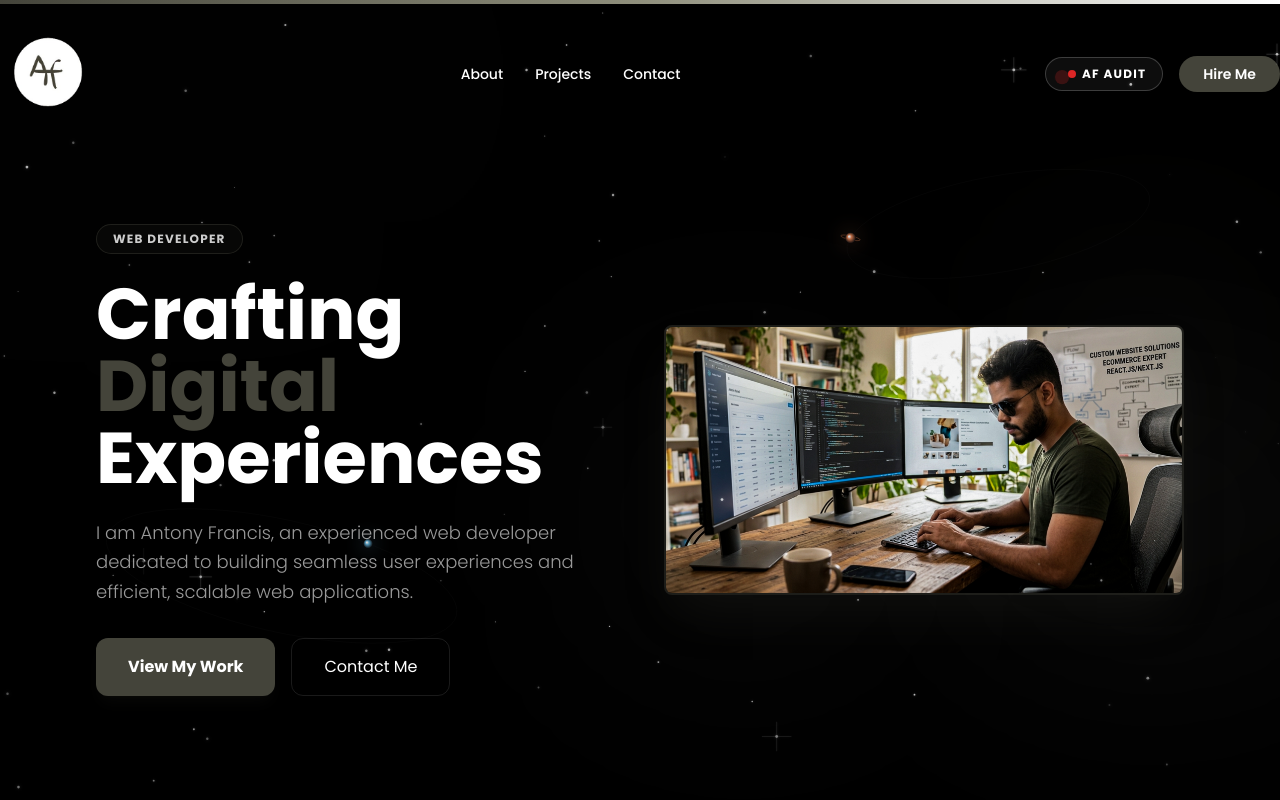
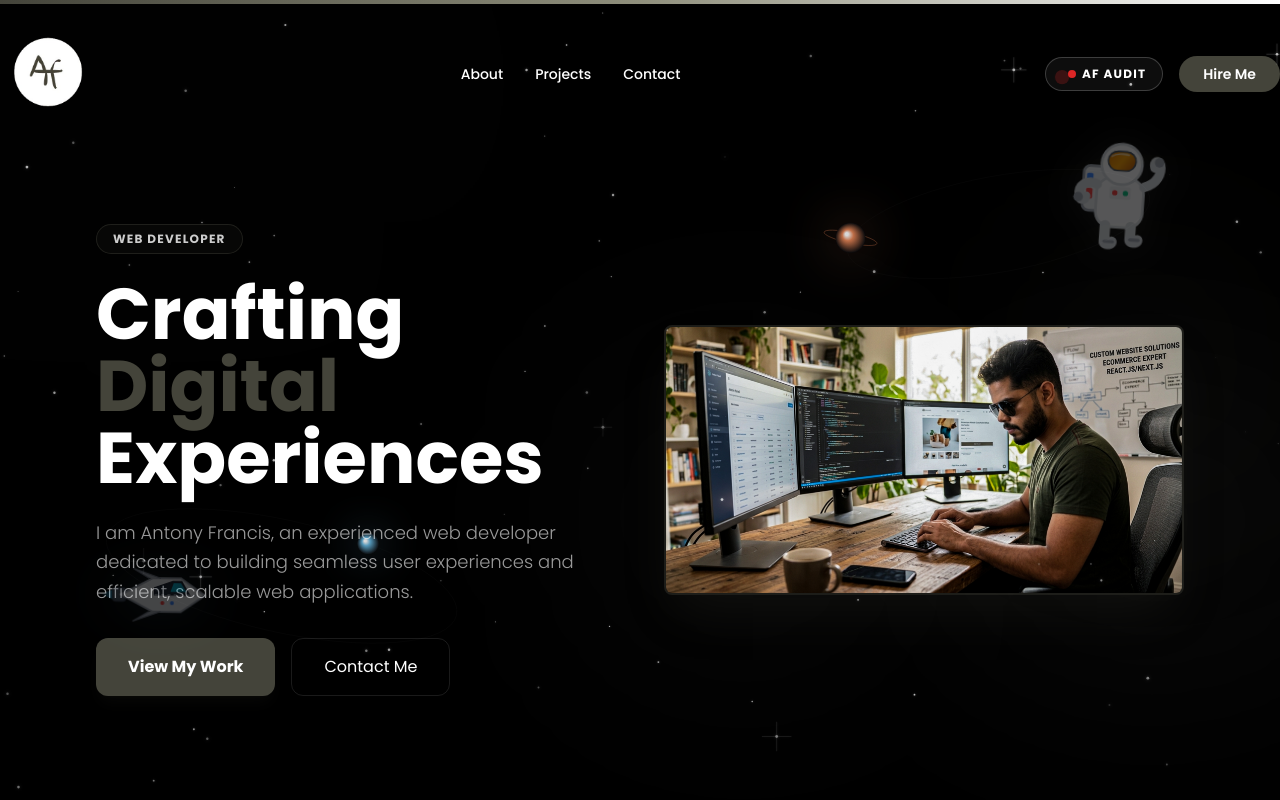
Before and after one commit to Antony-24/antony, a Next.js app: page / in a window 1280 px wide. Shown: the top 800 px of the page. Built offline with nearby package versions, Linux system fonts and the light colour scheme; a web font is replaced by a local one.

Commit message:
Scale up planets and add zero-gravity Floating Astronaut and Spaceship components

```diff
--- a/src/app/layout.tsx
+++ b/src/app/layout.tsx
@@ -1,6 +1,7 @@
 import type { Metadata } from "next";
 import "./globals.css";
 import StarDustParticles from "@/components/StarDustParticles";
+import FloatingSpaceElements from "@/components/FloatingSpaceElements";
 
 export const metadata: Metadata = {
   title: "Antony Francis | React Developer",
@@ -24,6 +25,7 @@ export default function RootLayout({
       </head>
       <body className="antialiased bg-background text-foreground relative">
         <StarDustParticles />
+        <FloatingSpaceElements />
         {children}
       </body>
     </html>
--- /dev/null
+++ b/src/components/FloatingSpaceElements.tsx
@@ -0,0 +1,170 @@
+"use client";
+
+import React from "react";
+import { motion } from "framer-motion";
+
+const FloatingSpaceElements: React.FC = () => {
+  return (
+    <div className="fixed inset-0 pointer-events-none z-20 overflow-hidden">
+
+      {/* 🧑‍🚀 FLOATING ASTRONAUT */}
+      <motion.div
+        className="absolute w-24 h-24 md:w-32 md:h-32"
+        style={{
+          top: "18%",
+          right: "8%",
+          opacity: 0.35,
+          filter: "drop-shadow(0 0 15px rgba(255, 255, 255, 0.1))",
+        }}
+        animate={{
+          y: [0, -18, 12, 0],
+          x: [0, 8, -6, 0],
+          rotate: [0, 6, -8, 0],
+        }}
+        transition={{
+          duration: 15,
+          ease: "easeInOut",
+          repeat: Infinity,
+        }}
+      >
+        <svg
+          viewBox="0 0 120 120"
+          fill="none"
+          xmlns="http://www.w3.org/2000/svg"
+          className="w-full h-full"
+        >
+          {/* Backpack/Life Support System */}
+          <rect x="25" y="35" width="22" height="42" rx="6" fill="#e5e7eb" stroke="#9ca3af" strokeWidth="2.5"/>
+          <rect x="28" y="42" width="6" height="10" rx="1.5" fill="#3b82f6"/>
+          <rect x="28" y="56" width="6" height="10" rx="1.5" fill="#ef4444"/>
+
+          {/* Body/Suit */}
+          <rect x="38" y="45" width="44" height="46" rx="14" fill="#f3f4f6" stroke="#d1d5db" strokeWidth="2.5" />
+
+          {/* Arms */}
+          {/* Left Arm floating up */}
+          <path d="M38 52C28 48 20 54 22 64C23 68 28 68 28 64" stroke="#d1d5db" strokeWidth="9" strokeLinecap="round"/>
+          <circle cx="21" cy="65" r="4.5" fill="#9ca3af" />
+
+          {/* Right Arm waving */}
+          <path d="M82 52C94 48 98 38 96 30C94 25 89 27 91 33" stroke="#d1d5db" strokeWidth="9" strokeLinecap="round"/>
+          <circle cx="95" cy="28" r="4.5" fill="#9ca3af" />
+
+          {/* Legs */}
+          {/* Left Leg */}
+          <path d="M48 90V105C48 108 55 108 55 105" stroke="#d1d5db" strokeWidth="10" strokeLinecap="round" />
+          <path d="M48 105H56" stroke="#9ca3af" strokeWidth="3" strokeLinecap="round"/>
+          {/* Right Leg */}
+          <path d="M72 90V102C72 105 79 105 79 102" stroke="#d1d5db" strokeWidth="10" strokeLinecap="round" />
+          <path d="M72 102H80" stroke="#9ca3af" strokeWidth="3" strokeLinecap="round"/>
+
+          {/* Helmet */}
+          <circle cx="60" cy="32" r="19" fill="#f9fafb" stroke="#d1d5db" strokeWidth="2.5" />
+
+          {/* Gold Visor with reflection reflection */}
+          <rect x="47" y="20" width="26" height="18" rx="9" fill="url(#visorGrad)" stroke="#4b5563" strokeWidth="1.5" />
+          <path d="M50 25C54 22 62 22 66 23" stroke="#ffffff" strokeWidth="1.5" strokeLinecap="round" opacity="0.6" />
+
+          {/* Suit Chest Details */}
+          <rect x="50" y="53" width="20" height="12" rx="2" fill="#e5e7eb" />
+          <circle cx="55" cy="59" r="2.5" fill="#ef4444" />
+          <circle cx="65" cy="59" r="2.5" fill="#10b981" />
+
+          {/* Definitions for visors */}
+          <defs>
+            <linearGradient id="visorGrad" x1="47" y1="20" x2="73" y2="38" gradientUnits="userSpaceOnUse">
+              <stop offset="0%" stopColor="#d97706" />
+              <stop offset="50%" stopColor="#f59e0b" />
+              <stop offset="100%" stopColor="#b45309" />
+            </linearGradient>
+          </defs>
+        </svg>
+      </motion.div>
+
+      {/* 🚀 SLEEK FUTURISTIC SPACESHIP */}
+      <motion.div
+        className="absolute w-28 h-14 md:w-36 md:h-18"
+        style={{
+          bottom: "22%",
+          left: "6%",
+          opacity: 0.3,
+          filter: "drop-shadow(0 0 20px rgba(100, 180, 220, 0.2))",
+        }}
+        animate={{
+          y: [0, 14, -10, 0],
+          x: [0, -10, 12, 0],
+          rotate: [0, -3, 3, 0],
+        }}
+        transition={{
+          duration: 12,
+          ease: "easeInOut",
+          repeat: Infinity,
+        }}
+      >
+        <svg
+          viewBox="0 0 140 70"
+          fill="none"
+          xmlns="http://www.w3.org/2000/svg"
+          className="w-full h-full"
+        >
+          {/* Ion Engine Thruster Flame (Twinkling Glow) */}
+          <motion.path
+            d="M5 35L22 28V42L5 35Z"
+            fill="url(#thrusterGrad)"
+            animate={{
+              opacity: [0.6, 1.0, 0.6],
+              scaleX: [0.9, 1.3, 0.9],
+            }}
+            transition={{
+              duration: 1.5,
+              repeat: Infinity,
+              ease: "easeInOut",
+            }}
+            style={{ transformOrigin: "22px 35px" }}
+          />
+
+          {/* Engine Capsule */}
+          <rect x="20" y="27" width="16" height="16" rx="4" fill="#4b5563" stroke="#374151" strokeWidth="2" />
+
+          {/* Main Ship Hull (Sleek aerodynamic arrow disk) */}
+          <path d="M30 35L70 14H105L135 35L105 56H70L30 35Z" fill="#e5e7eb" stroke="#9ca3af" strokeWidth="2.5" />
+
+          {/* Upper Deck / Cockpit cabin */}
+          <path d="M72 26L95 18H106L116 35H72V26Z" fill="#1f2937" stroke="#111827" strokeWidth="1.5" />
+
+          {/* Cyan Cockpit Glass Glow */}
+          <path d="M96 20L105 20L112 31H92L96 20Z" fill="url(#cockpitGrad)" />
+
+          {/* Wing panels */}
+          {/* Top Wing */}
+          <path d="M65 14L45 2L80 14" fill="#9ca3af" stroke="#6b7280" strokeWidth="1.5" />
+          {/* Bottom Wing */}
+          <path d="M65 56L45 68L80 56" fill="#9ca3af" stroke="#6b7280" strokeWidth="1.5" />
+
+          {/* Body Lines and details */}
+          <line x1="72" y1="35" x2="128" y2="35" stroke="#9ca3af" strokeWidth="2" strokeDasharray="4 4" />
+          <circle cx="82" cy="45" r="2.5" fill="#ef4444" />
+          <circle cx="94" cy="45" r="2.5" fill="#3b82f6" />
+
+          <defs>
+            {/* Glowing Engine Thruster Gradient */}
+            <linearGradient id="thrusterGrad" x1="5" y1="35" x2="22" y2="35" gradientUnits="userSpaceOnUse">
+              <stop offset="0%" stopColor="rgba(56, 189, 248, 0)" />
+              <stop offset="60%" stopColor="rgba(56, 189, 248, 0.7)" />
+              <stop offset="100%" stopColor="rgba(56, 189, 248, 1)" />
+            </linearGradient>
+
+            {/* Glowing Glass Cockpit Gradient */}
+            <linearGradient id="cockpitGrad" x1="92" y1="25" x2="112" y2="25" gradientUnits="userSpaceOnUse">
+              <stop offset="0%" stopColor="#06b6d4" />
+              <stop offset="100%" stopColor="#0891b2" />
+            </linearGradient>
+          </defs>
+        </svg>
+      </motion.div>
+
+    </div>
+  );
+};
+
+export default FloatingSpaceElements;
--- a/src/components/StarDustParticles.tsx
+++ b/src/components/StarDustParticles.tsx
@@ -69,7 +69,7 @@ const StarDustParticles: React.FC = () => {
         orbitAngle: -0.18, // Tilted orbital plane in radians
         theta: Math.random() * Math.PI * 2, // Starting angle
         speed: 0.0003, // Slow orbital rotation
-        size: 5.5, // Planet size
+        size: 15.0, // Planet size (scaled up for high-fidelity space immersion)
         color: "#e28254", // Orange gas giant
         glowColor: "rgba(226, 130, 84, 0.4)",
         hasRings: true,
@@ -86,7 +86,7 @@ const StarDustParticles: React.FC = () => {
         orbitAngle: 0.22, // Opposing tilted orbital plane
         theta: Math.random() * Math.PI * 2,
         speed: 0.0002,
-        size: 4.8, // Slightly smaller ice giant
+        size: 11.0, // Slightly smaller ice giant
         color: "#64b4dc", // Azure blue planet
         glowColor: "rgba(100, 180, 220, 0.45)",
         hasRings: false,
```
Also changed, not shown: 1 other file (tests, documents, lock files or other folders).
